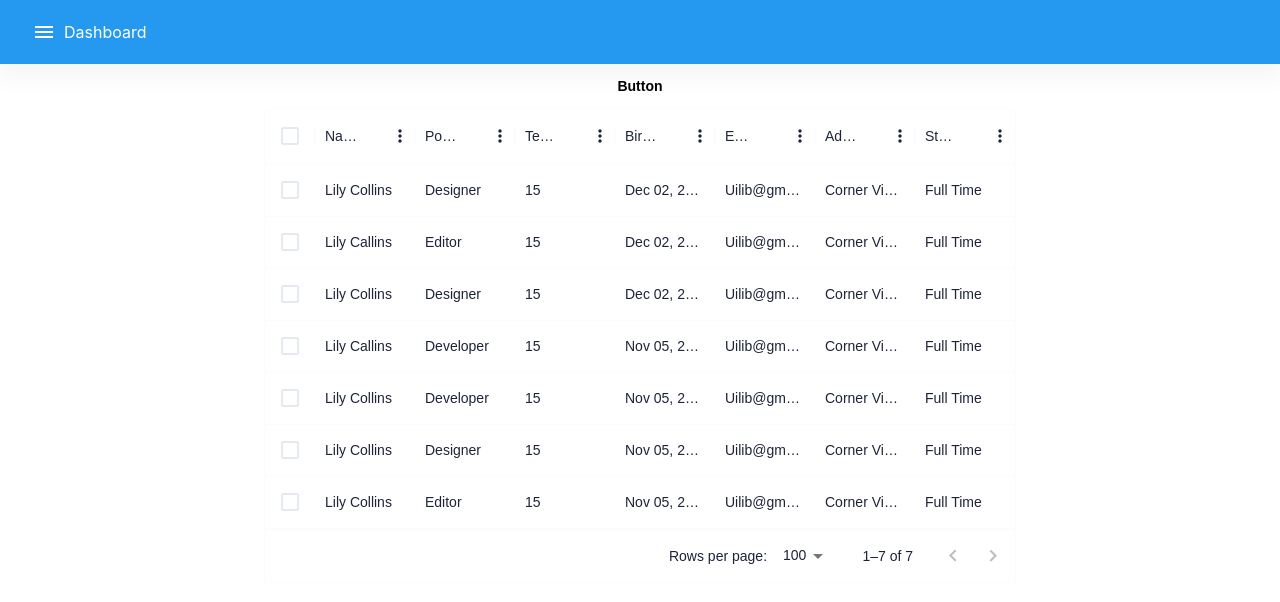
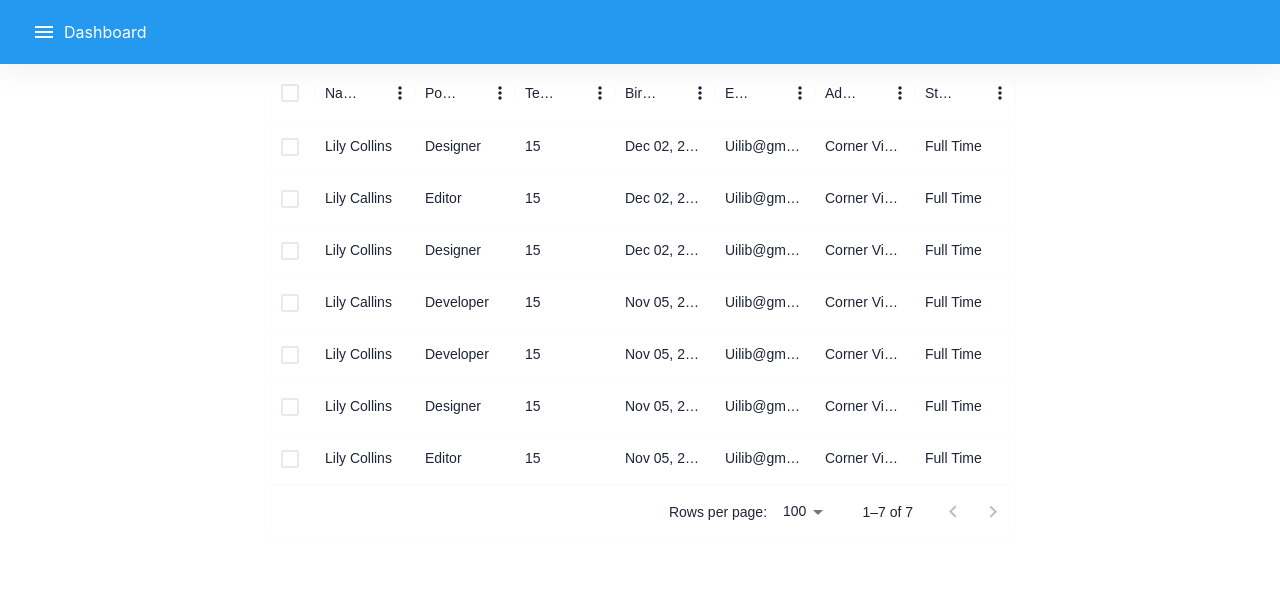
Before and after one commit to alantheandroid/stackhouse-dashboard, a React (Create React App) app: page / in a window 1280 px wide. Shown: the top 602 px of the page. Built offline with nearby package versions, Linux system fonts and the light colour scheme.

Commit message:
📦 NEW: add basic React Router implementation

```diff
--- a/src/App.tsx
+++ b/src/App.tsx
@@ -1,10 +1,18 @@
 import React from 'react';
 import Home from './pages/Home';
+import { BrowserRouter, Route, Routes } from 'react-router-dom';
+import Layout from './components/Layout';
 
 function App(): JSX.Element {
   return (
     <div className="App">
-      <Home />
+      <BrowserRouter>
+        <Routes>
+          <Route path="/" element={<Layout />}>
+            <Route index element={<Home />} />
+          </Route>
+        </Routes>
+      </BrowserRouter>
     </div>
   );
 }
--- /dev/null
+++ b/src/components/Layout/index.tsx
@@ -0,0 +1,20 @@
+import React from 'react';
+import { Box, Container, Toolbar } from '@mui/material';
+import Navbar from '../Navbar';
+import Sidebar from '../Sidebar';
+import { Outlet } from 'react-router-dom';
+
+function Layout() {
+  return (
+    <>
+      <Navbar title="Dashboard" position="fixed" />
+      <Sidebar>Questa è la sidebar</Sidebar>
+      <Box display="flex" flexDirection="column">
+        <Toolbar />
+        <Outlet />
+      </Box>
+    </>
+  );
+}
+
+export default Layout;
--- a/src/pages/Home/index.tsx
+++ b/src/pages/Home/index.tsx
@@ -1,19 +1,9 @@
 import React from 'react';
-import Navbar from '../../components/Navbar';
-import Sidebar from '../../components/Sidebar';
-import { Box, Button } from '@mui/material';
 import { DataGrid } from '../../components/DataGrid';
 import { columns, rows } from './mock';
 
 function Home() {
-  return (
-    <Box display="flex" flexDirection="column">
-      <Navbar title="Dashboard" position="static" />
-      <Button>Button</Button>
-      <DataGrid rows={rows} columns={columns} checkboxSelection></DataGrid>
-      <Sidebar>Questa è la sidebar</Sidebar>
-    </Box>
-  );
+  return <DataGrid rows={rows} columns={columns} checkboxSelection></DataGrid>;
 }
 
 export default Home;
```
Also changed, not shown: src/components/DataGrid/styled.ts (+4 -4 lines).
